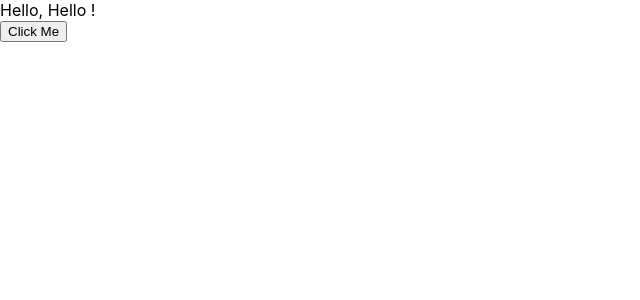
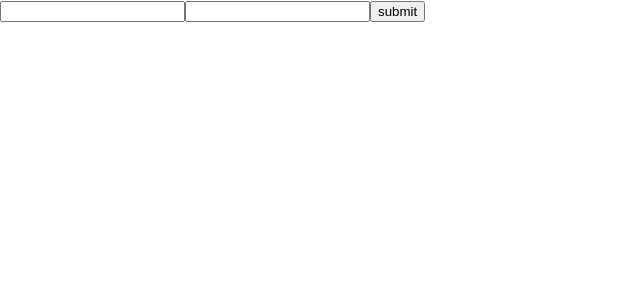
Before and after one commit to chanwoo00106/Ts, a React (Create React App) app in the folder ts-react-tutorial/: page / in a window 1280 px wide. Shown: the top 300 px of the page, without its empty margins (0-640 px from the left). Built offline with nearby package versions, Linux system fonts and the light colour scheme.

Commit message:
input 상태 관리

```diff
--- a/ts-react-tutorial/src/App.tsx
+++ b/ts-react-tutorial/src/App.tsx
@@ -1,11 +1,8 @@
 import React from 'react';
-import Greetings from './Greetings';
+import MyForm from './MyForm';
 
 const App: React.FC = () => {
-  const onClick = (name: string) => {
-    console.log(`${name} says hello`);
-  };
-  return <Greetings name="Hello" onClick={onClick} />;
+  return <MyForm />;
 };
 
 export default App;
--- /dev/null
+++ b/ts-react-tutorial/src/MyForm.tsx
@@ -0,0 +1,35 @@
+import React, { useState } from 'react';
+
+interface IForm {
+    email: string,
+    password: string,
+}
+
+export default function MyForm() {
+    // const [input, setInput] = useState({ email: "", password: "" });
+    const [input, setInput] = useState<IForm>({ email: "", password: "" });
+
+    const onChange = (e: React.ChangeEvent<HTMLInputElement>) => {
+        const { name, value } = e.target;
+        setInput({
+            ...input,
+            [name]: value
+        });
+    }
+
+    const onSubmit = (e: React.FormEvent<HTMLFormElement>) => {
+        e.preventDefault();
+        setInput({
+            email: "",
+            password: ""
+        });
+    }
+
+    return (
+        <form onSubmit={onSubmit}>
+            <input type="text" value={input.email} name="email" onChange={onChange} />
+            <input type="password" value={input.password} name="password" onChange={onChange} />
+            <button type="submit">submit</button>
+        </form>
+    )
+}
```
Also changed, not shown: ts-react-tutorial/src/Counter.tsx (added, +18 -0 lines), 1 other file (tests, documents, lock files or other folders).
